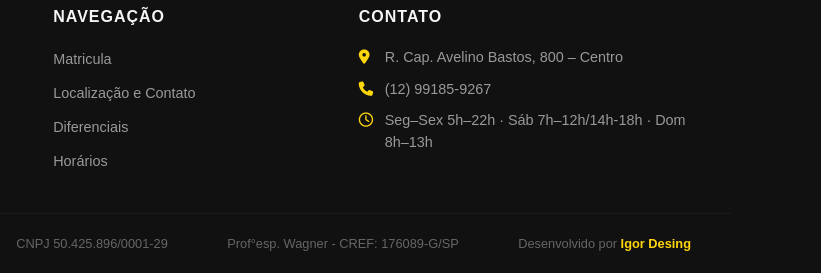
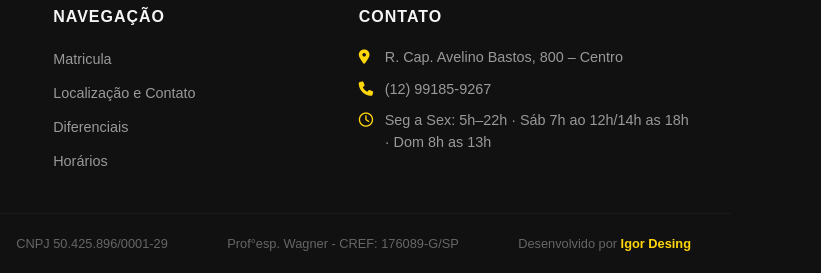
Before and after one commit to MisterIgorGarcia/Site-muskel-Fit, a website with bundled scripts: page index.html in a window 1280 px wide. Shown: the part 3225-3498 px from the top of the page, 459-1280 px from the left. Built offline with nearby package versions, Linux system fonts and the light colour scheme; files whose address does not match are found by name.

Commit message:
ajuste nos horarios

```diff
--- a/index.html
+++ b/index.html
@@ -416,7 +416,7 @@
                     </li>
                     <li>
                         <i class="fa-regular fa-clock"></i>
-                        Seg–Sex 5h–22h · Sáb 7h–12h/14h-18h · Dom 8h–13h
+                        Seg a Sex: 5h–22h · Sáb 7h ao 12h/14h as 18h · Dom 8h as 13h
                     </li>
                 </ul>
             </div>
```
